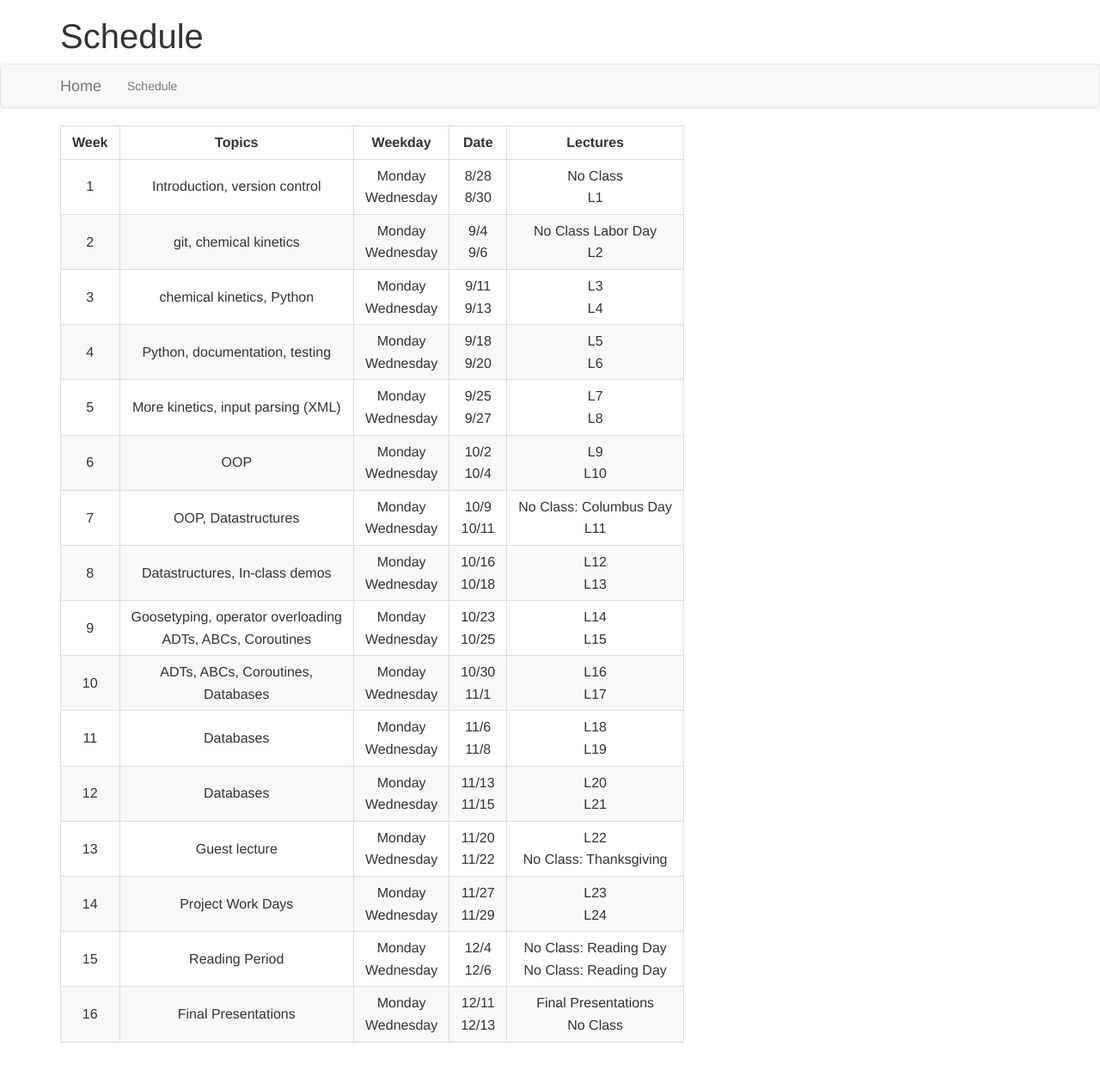
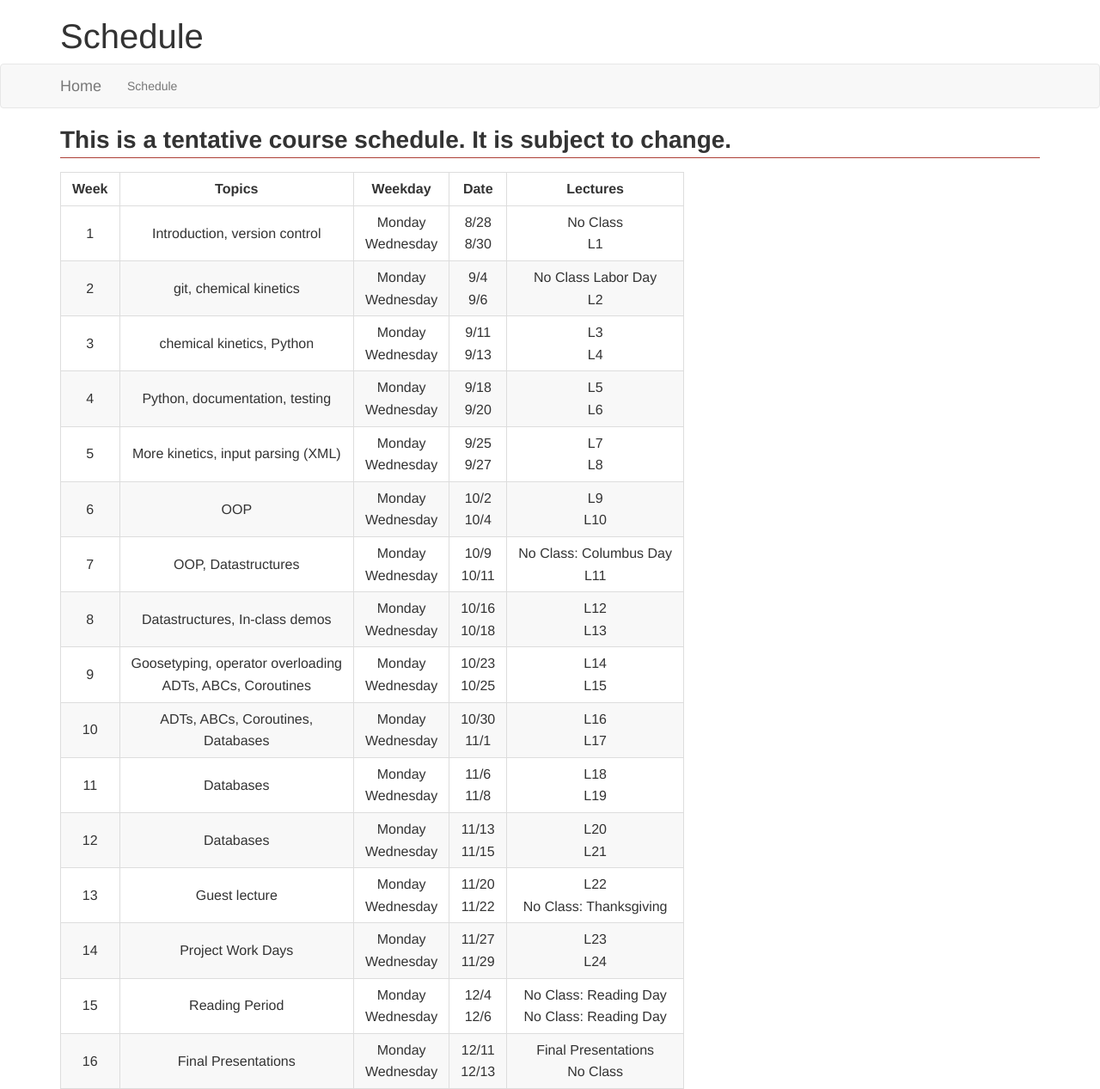
Before and after one commit to xuwd11/cs207_Weidong_Xu, a Jekyll site: the page built from schedule.md, in a window 1280 px wide. Shown: the whole page at 86% size. Built offline with Jekyll 4.4.1, drawn with Linux system fonts in a browser that asks for light colours; nearby versions of some CDN libraries; before the commit the page ends 1213 px from its top, so only the background shows below that.

Commit message:
Note about tentativeness of schedule.

```diff
--- a/schedule.md
+++ b/schedule.md
@@ -2,6 +2,8 @@
 title: Schedule
 layout: default
 ---
+
+## This is a tentative course schedule.  It is subject to change.
 
 | Week  | Topics                                                        | Weekday               | Date             | Lectures                                           |
 | :---: | :---:                                                         | :---:                 | :---:            | :---:                                              |
```
